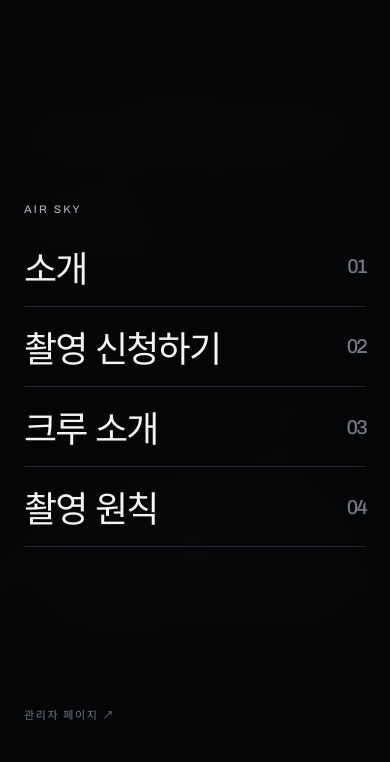
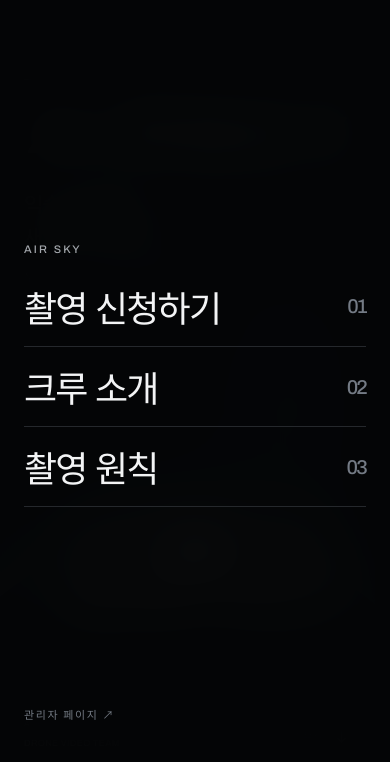
Before and after one commit to TeamAirSKY/skyingdrone, a website: page index.html in a window 390 px wide. Both pictures are taken after a click on the button "메뉴 열기". Shown: the part 82-844 px from the top of the page. Drawn offline with Linux system fonts and the light colour scheme.

Commit message:
Remove introduction entry from hamburger navigation

```diff
--- a/index.html
+++ b/index.html
@@ -76,7 +76,7 @@
 </section>
 </main>
 <footer class="footer"><span>© 2026 AIR SKY</span><span>A DIFFERENT PERSPECTIVE.</span></footer>
-<div class="menu-panel" id="main-menu" hidden role="dialog" aria-modal="true" aria-label="사이트 메뉴"><a class="menu-suggestion" href="suggestions.html">건의사항 ↗</a><p class="menu-caption">AIR SKY</p><nav aria-label="주 메뉴"><a href="about.html">소개 <span aria-hidden="true">01</span></a><a href="request.html">촬영 신청하기 <span aria-hidden="true">02</span></a><a href="crew.html">크루 소개 <span aria-hidden="true">03</span></a><a href="principles.html">촬영 원칙 <span aria-hidden="true">04</span></a></nav><a class="menu-footer admin-link" href="admin.html">관리자 페이지 ↗</a></div>
+<div class="menu-panel" id="main-menu" hidden role="dialog" aria-modal="true" aria-label="사이트 메뉴"><a class="menu-suggestion" href="suggestions.html">건의사항 ↗</a><p class="menu-caption">AIR SKY</p><nav aria-label="주 메뉴"><a href="request.html">촬영 신청하기 <span aria-hidden="true">01</span></a><a href="crew.html">크루 소개 <span aria-hidden="true">02</span></a><a href="principles.html">촬영 원칙 <span aria-hidden="true">03</span></a></nav><a class="menu-footer admin-link" href="admin.html">관리자 페이지 ↗</a></div>
 <script>
 (function(){
 if('IntersectionObserver' in window&&!matchMedia('(prefers-reduced-motion: reduce)').matches){var sections=document.querySelectorAll('.home-reveal'),observer=new IntersectionObserver(function(entries){entries.forEach(function(entry){if(entry.isIntersecting){entry.target.classList.add('visible');observer.unobserve(entry.target)}})},{threshold:.08});sections.forEach(function(section){section.classList.add('ready');observer.observe(section)})}
```
